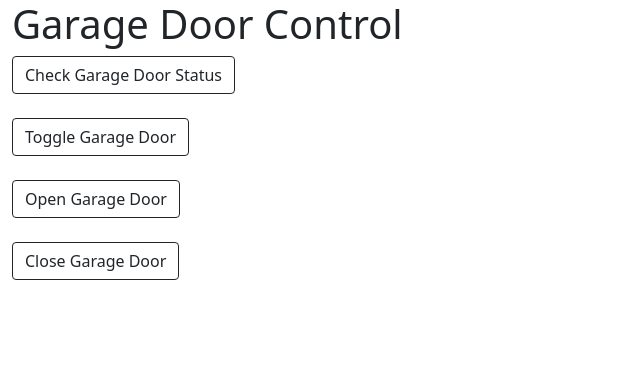
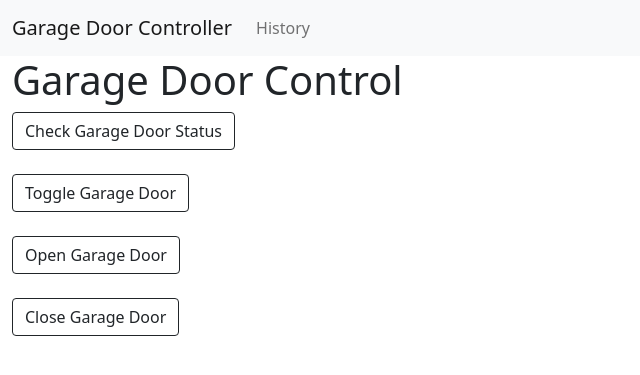
Before and after one commit to williamjamesj/flask, a Flask app: page / in a window 1280 px wide. Shown: the top 375 px of the page, without its empty margins (0-640 px from the left). Run offline with Flask 2, Linux system fonts and the light colour scheme.

Commit message:
Added door history

```diff
--- a/garageSite/app.py
+++ b/garageSite/app.py
@@ -1,26 +1,43 @@
-from flask import Flask, render_template, jsonify, request
+import time # Import required python libraries.
+from datetime import datetime
+import math
 
-from toggledoor import toggleDoor, getStatus, open, close
+from databaseController import databaseConnection # Import database utilities
+from toggleDoor import getStatus, open, close, toggle # Import door opening commands
+
+from flask import Flask, render_template, jsonify, request # Import flask and related functions
+
 
 app = Flask(__name__)
 app.config["SECRET_KEY"] = "hlpxQom-si2HPNdMvDQZ4g"
+DATABASE = databaseConnection("eventDatabase.db")
 
 @app.route("/")
-def controlPage():
+def controlPage(): # This is the front-facing page that allows the users to control the door.
     return render_template("control.html")
 
-@app.route("/doorControl", methods=["POST","GET"])
+@app.route("/doorControl", methods=["POST","GET"]) # No webpage is attached to this URL, but it control the door movement.
 def doorControl():
     print(request)
     status = "nothing"
     if request.method == "POST":
         print(request.get_json(["action"]))
         if request.get_json()["action"] == "toggle":
-            status = toggleDoor()
+            status = toggle()
+            DATABASE.insert("Door toggled.",request.remote_addr,math.floor(time.time()),status)
         elif request.get_json()["action"] == "check":
+            DATABASE.insert("Door check.",request.remote_addr,math.floor(time.time()),status)
             status = getStatus()
         elif request.get_json()["action"] == "open":
+            DATABASE.insert("Door open.",request.remote_addr,math.floor(time.time()),status)
             status = open()
         elif request.get_json()["action"] == "close":
+            DATABASE.insert("Door close.",request.remote_addr,math.floor(time.time()),status)
             status = close()
     return jsonify({"status":status})
+
+@app.route("/doorHistory")
+def doorHistory():
+    data = DATABASE.query()
+    print(data)
+    return render_template("history.html",data=data,datetime=datetime)
--- /dev/null
+++ b/garageSite/settings.py
@@ -0,0 +1 @@
+DEBUG = True
--- a/garageSite/templates/control.html
+++ b/garageSite/templates/control.html
@@ -1,23 +1,14 @@
-<!DOCTYPE html>
-<html lang="en">
-<head>
-    <meta charset="UTF-8">
-    <meta http-equiv="X-UA-Compatible" content="IE=edge">
-    <meta name="viewport" content="width=device-width, initial-scale=1.0">
+{% extends "layout.html" %}
+{% block head %}
     <script src="{{url_for('static', filename='control.js')}}"></script>
-    <script src="https://ajax.googleapis.com/ajax/libs/jquery/3.6.0/jquery.min.js"></script>
-    <link href="https://cdn.jsdelivr.net/npm/bootstrap@5.1.3/dist/css/bootstrap.min.css" rel="stylesheet" integrity="sha384-1BmE4kWBq78iYhFldvKuhfTAU6auU8tT94WrHftjDbrCEXSU1oBoqyl2QvZ6jIW3" crossorigin="anonymous">
-    <script src="https://cdn.jsdelivr.net/npm/bootstrap@5.1.3/dist/js/bootstrap.bundle.min.js" integrity="sha384-ka7Sk0Gln4gmtz2MlQnikT1wXgYsOg+OMhuP+IlRH9sENBO0LRn5q+8nbTov4+1p" crossorigin="anonymous"></script>
     <title>Garage Door Control</title>
-</head>
-<body>
-    <div class="container-fluid">
-        <h1>Garage Door Control</h1>
-        <button class="btn btn-outline-dark" onclick="doorControl('check');">Check Garage Door Status</button><br><br>
-        <button class="btn btn-outline-dark" onclick="doorControl('toggle');">Toggle Garage Door</button><br><br>
-        <button class="btn btn-outline-dark" onclick="doorControl('open');">Open Garage Door</button><br><br>
-        <button class="btn btn-outline-dark" onclick="doorControl('close');">Close Garage Door</button><br><br>
-        <div id="alertplaceholder"></div>
-    </div>
-</body>
-</html>
+{% endblock %}
+
+{% block content %}
+    <h1>Garage Door Control </h1>
+    <button class="btn btn-outline-dark" onclick="doorControl('check');">Check Garage Door Status</button><br><br>
+    <button class="btn btn-outline-dark" onclick="doorControl('toggle');">Toggle Garage Door</button><br><br>
+    <button class="btn btn-outline-dark" onclick="doorControl('open');">Open Garage Door</button><br><br>
+    <button class="btn btn-outline-dark" onclick="doorControl('close');">Close Garage Door</button><br><br>
+    <div id="alertplaceholder"></div>
+{% endblock %}
--- /dev/null
+++ b/garageSite/templates/layout.html
@@ -0,0 +1,37 @@
+<!DOCTYPE html>
+<html lang="en">
+<head>
+    <meta charset="UTF-8">
+    <meta http-equiv="X-UA-Compatible" content="IE=edge">
+    <meta name="viewport" content="width=device-width, initial-scale=1.0">
+    <script src="https://ajax.googleapis.com/ajax/libs/jquery/3.6.0/jquery.min.js"></script>
+    <link href="https://cdn.jsdelivr.net/npm/bootstrap@5.1.3/dist/css/bootstrap.min.css" rel="stylesheet" integrity="sha384-1BmE4kWBq78iYhFldvKuhfTAU6auU8tT94WrHftjDbrCEXSU1oBoqyl2QvZ6jIW3" crossorigin="anonymous">
+    <script src="https://cdn.jsdelivr.net/npm/bootstrap@5.1.3/dist/js/bootstrap.bundle.min.js" integrity="sha384-ka7Sk0Gln4gmtz2MlQnikT1wXgYsOg+OMhuP+IlRH9sENBO0LRn5q+8nbTov4+1p" crossorigin="anonymous"></script>
+    <title>Garage Door</title>
+    {% block head %}
+
+    {% endblock %}
+</head>
+<body>
+    <nav class="navbar navbar-expand-lg navbar-light bg-light">
+        <div class="container-fluid">
+            <a class="navbar-brand" href="/">Garage Door Controller</a>
+            <button class="navbar-toggler" type="button" data-bs-toggle="collapse" data-bs-target="#navbarNav" aria-controls="navbarNav" aria-expanded="false" aria-label="Toggle navigation">
+                <span class="navbar-toggler-icon"></span>
+            </button>
+            <div class="collapse navbar-collapse" id="navbarNav">
+            <ul class="navbar-nav">
+                <li class="nav-item">
+                    <a class="nav-link" href="/doorHistory">History</a>
+                </li>
+            </ul>
+            </div>
+        </div>
+    </nav>
+    <div class="container-fluid">
+        {% block content %}
+
+        {% endblock %}
+    </div>
+</body>
+</html>
```
Also changed, not shown: garageSite/databaseController.py (added, +13 -0 lines), garageSite/templates/history.html (added, +23 -0 lines), garageSite/toggleDoor.py (renamed from garageSite/toggledoor.py, +21 -15 lines), 1 other file.
